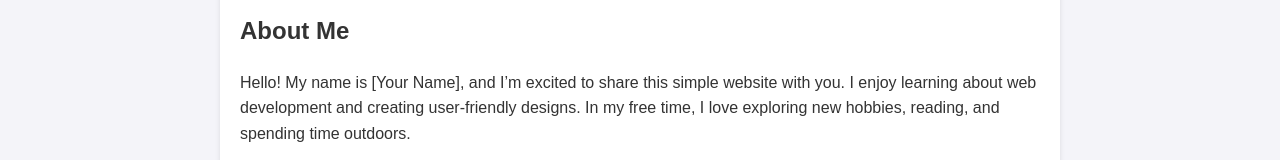
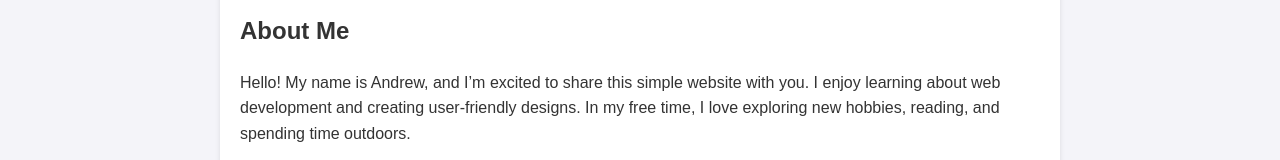
Before and after one commit to d00418074/se1400, a plain HTML site: page index.html in a window 1280 px wide. Shown: the part 204-364 px from the top of the page. Drawn offline with Linux system fonts and the light colour scheme.

Commit message:
name change

```diff
--- a/index.html
+++ b/index.html
@@ -24,7 +24,7 @@
     </header>
     <section>
         <h2>About Me</h2>
-        <p>Hello! My name is [Your Name], and I’m excited to share this simple website with you. I enjoy learning about web development and creating user-friendly designs. In my free time, I love exploring new hobbies, reading, and spending time outdoors.</p>
+        <p>Hello! My name is Andrew, and I’m excited to share this simple website with you. I enjoy learning about web development and creating user-friendly designs. In my free time, I love exploring new hobbies, reading, and spending time outdoors.</p>
         <p>This website is a small step toward showcasing my skills and experiments with coding. Stay tuned for more updates and improvements!</p>
     </section>
     <footer>
```
